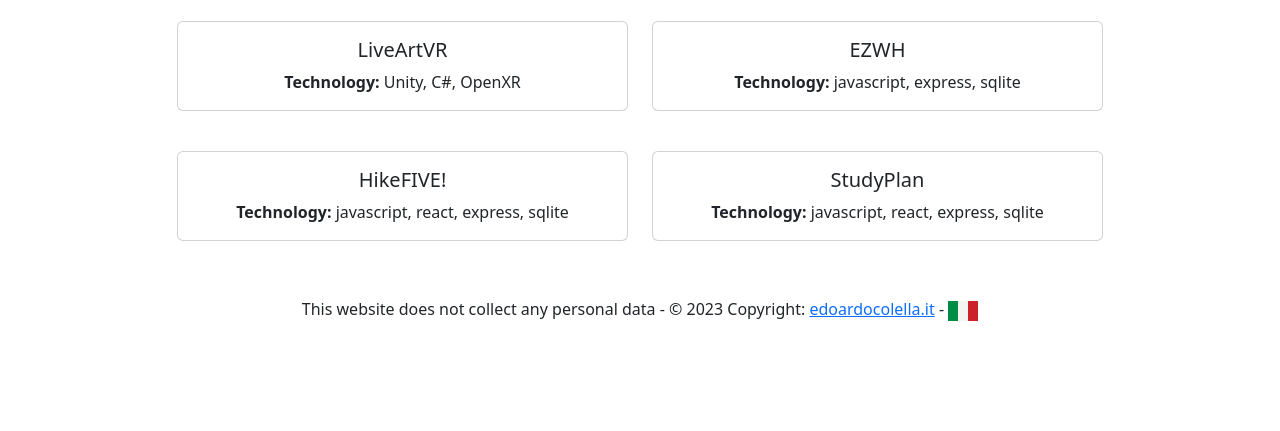
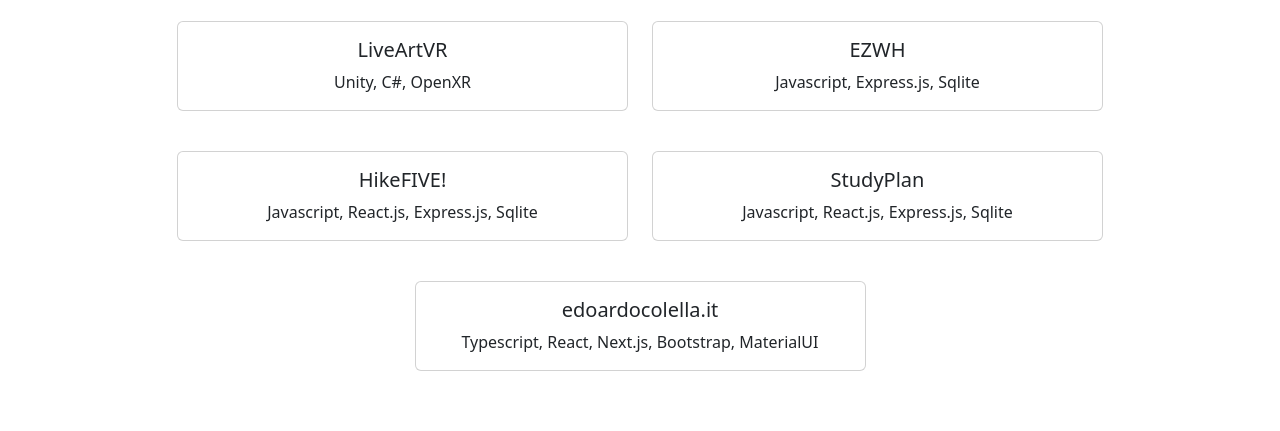
Before and after one commit to edoardocolella/websiteWithNext, a Next.js app: page /projects in a window 1280 px wide. Shown: the part 153-584 px from the top of the page. Built offline with nearby package versions, Linux system fonts and the light colour scheme.

Commit message:
added this website in the projects

```diff
--- a/src/components/AppNavBar.tsx
+++ b/src/components/AppNavBar.tsx
@@ -22,7 +22,6 @@
 import { useContext, useState } from 'react'
 import { useRouter } from 'next/router'
 import { chooseWordForActualLanguage, LanguageContext } from '../pages/_app'
-import { propTypes } from 'react-bootstrap/esm/Image'
 
 export function AppNavBar() {
   let [showSidebar, setShowSidebar] = useState(false)
--- a/src/data/projectsData.json
+++ b/src/data/projectsData.json
@@ -15,7 +15,7 @@
     },
     "ezwh": {
         "title": "EZWH",
-        "tech": "javascript, express, sqlite",
+        "tech": "Javascript, Express.js, Sqlite",
         "it": {
             "description": "EZWH è un'applicazione web sviluppata in JavaScript con il framework express.js.",
             "linkRepoDescription": "Link alla Repository"
@@ -36,14 +36,14 @@
             "description": "HikeFIVE! is a web application developed in JavaScript with the React framework for the frontend and express.js for the backend.",
             "linkRepoDescription": "Link to Repository"
         },
-        "tech": "javascript, react, express, sqlite",
+        "tech": "Javascript, React.js, Express.js, Sqlite",
         "linkDemo": "",
         "linkRepo": "https://github.com/edoardocolella/studyplan"
     },
     "studyPlan": {
         "title": "StudyPlan",
         "image": "https://i.imgur.com/X1lFeW2.jpeg",
-        "tech": "javascript, react, express, sqlite",
+        "tech": "Javascript, React.js, Express.js, Sqlite",
         "it": {
             "description": "Una semplice app web in React ed Express per il corso Web Application I. Consente agli studenti di predisporre il proprio Piano di studi per iscrizione all'anno accademico.",
             "linkDemoDescription": "Link alla Demo pubblica",
@@ -56,5 +56,22 @@
         },
         "linkDemo": "https://study-plan-front.onrender.com/",
         "linkRepo": "https://github.com/edoardocolella/studyplan"
+    },
+    "personalWebsite": {
+        "title": "edoardocolella.it",
+        "image": "https://i.imgur.com/RRjlXG3.jpeg",
+        "tech": "Typescript, React, Next.js, Bootstrap, MaterialUI",
+        "it": {
+            "description": "Il mio sito personale, sviluppato in Typescript con il framework React e il framework Next.js.",
+            "linkDemoDescription": "Link al sito",
+            "linkRepoDescription": "Link alla Repository"
+        },
+        "en": {
+            "description": "My personal website, developed in Typescript with the React framework and the Next.js framework.",
+            "linkDemoDescription": "Link to the website",
+            "linkRepoDescription": "Link to Repository"
+        },
+        "linkDemo": "https://edoardocolella.it/",
+        "linkRepo": "https://github.com/edoardocolella/websiteWithNext"
     }
 }
--- a/src/pages/projects.tsx
+++ b/src/pages/projects.tsx
@@ -18,6 +18,9 @@
       <Row className="d-flex justify-content-center">
         <ProjectCard project={ProjectsData.hikeFIVE} />
         <ProjectCard project={ProjectsData.studyPlan} />
+      </Row>
+      <Row className="d-flex justify-content-center">
+        <ProjectCard project={ProjectsData.personalWebsite} />
       </Row>
     </>
   )
@@ -71,16 +74,7 @@
                 </Row>
               </Card.Title>
               <Row>
-                <Col>
-                  <strong>
-                    {chooseWordForActualLanguage(
-                      language,
-                      'Tecnologie: ',
-                      'Technology: ',
-                    )}
-                  </strong>
-                  {props.project.tech}
-                </Col>
+                <Col>{props.project.tech}</Col>
               </Row>
             </Card.Body>
           </CardActionArea>
```
Also changed, not shown: src/pages/404.tsx (added, +45 -0 lines).
